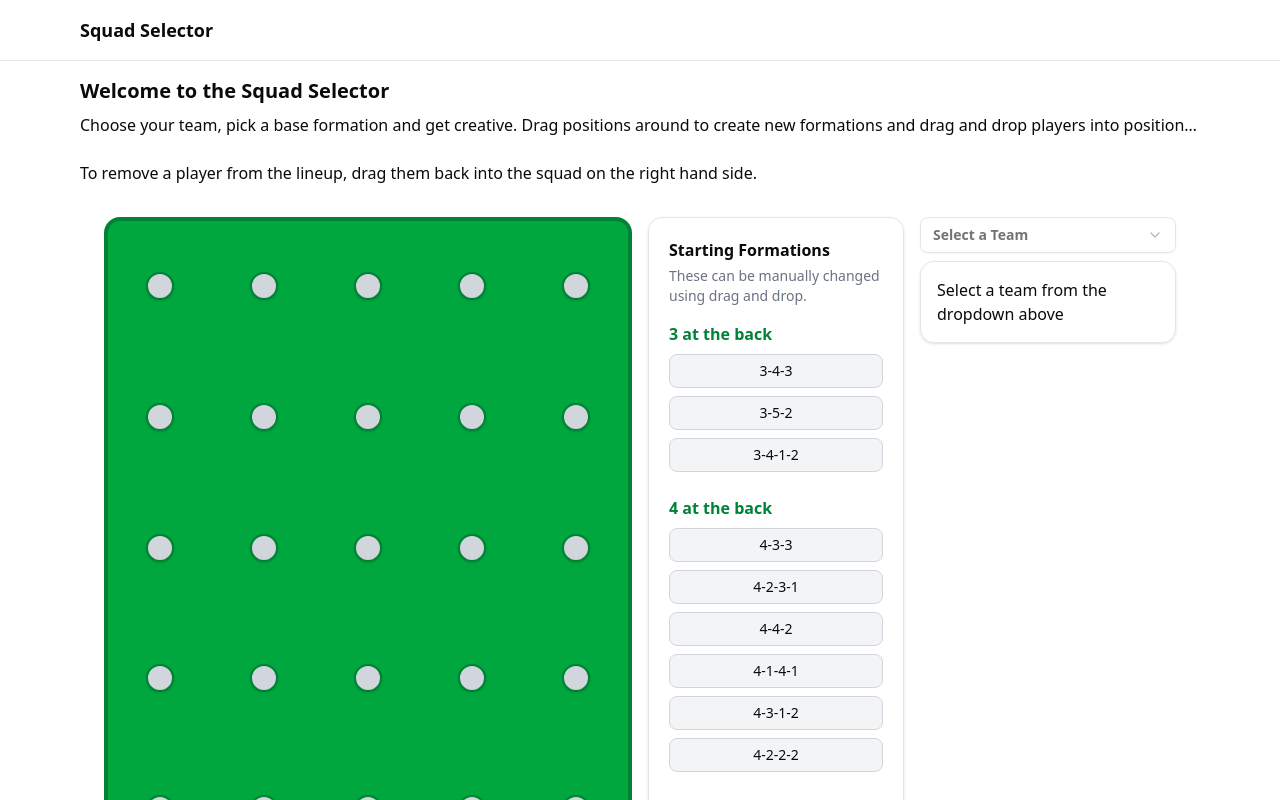
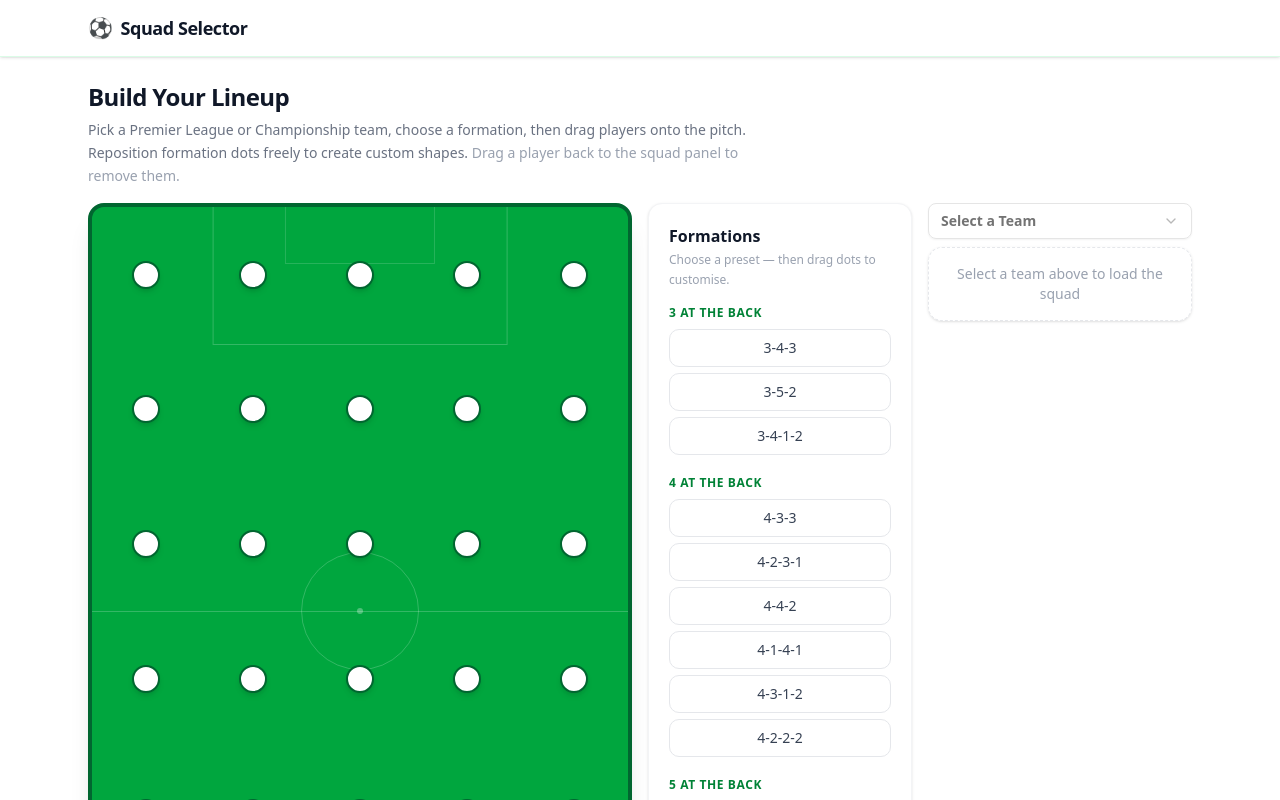
Before and after one commit to Andy1871/Team-Selector, a Next.js app: page / in a window 1280 px wide. Shown: the top 800 px of the page. Built offline with nearby package versions, Linux system fonts and the light colour scheme.

Commit message:
Redoing some aesthetics, improved readme

```diff
--- a/src/app/layout.tsx
+++ b/src/app/layout.tsx
@@ -14,8 +14,8 @@ const geistMono = Geist_Mono({
 });
 
 export const metadata: Metadata = {
-  title: "Team Selector App",
-  description: "Generated by create next app",
+  title: "Squad Selector — Football Lineup Builder",
+  description: "Build tactical lineups for Premier League and Championship teams. Drag-and-drop players onto the pitch, choose formations, and customise positions freely.",
 };
 
 export default function RootLayout({
@@ -29,7 +29,7 @@ export default function RootLayout({
         className={`${geistSans.variable} ${geistMono.variable} antialiased`}
       >
         <Navbar />
-        <main className="max-w-6xl mx-auto p-4">{children}</main>
+        <main className="max-w-6xl mx-auto px-4 sm:px-6 py-4">{children}</main>
       </body>
     </html>
   );
--- a/src/app/page.tsx
+++ b/src/app/page.tsx
@@ -37,7 +37,7 @@ function SquadCanvas() {
         - Small screens: Pitch full width, then formations + squad side-by-side
         - Large screens: 4 columns (pitch spans 2), formations col 3, squad col 4
       */}
-      <div className="grid grid-cols-1 lg:grid-cols-4 gap-4 p-4 sm:p-6">
+      <div className="grid grid-cols-1 lg:grid-cols-4 gap-3 sm:gap-4">
         {/* Pitch */}
         <div className="flex flex-col items-center lg:col-span-2">
           <Pitch activeId={activeId} />
@@ -69,8 +69,8 @@ function SquadCanvas() {
 
       <DragOverlay>
         {activeId ? (
-          // ✅ bigger overlay dot to match pitch dot size
-          <div className="w-7 h-7 rounded-full border-2 border-green-700 bg-gray-300 shadow" />
+          // overlay dot matches pitch dot
+          <div className="w-7 h-7 rounded-full border-2 border-green-800 bg-white shadow-lg ring-2 ring-green-300/40" />
         ) : null}
       </DragOverlay>
     </DndContext>
@@ -97,14 +97,14 @@ export default function Home() {
     <SquadProvider>
       <FormationGeometryProvider>
         <AssignmentProvider>
-          <div className="mb-2">
-            <h1 className="font-semibold text-xl mb-2">Welcome to the Squad Selector</h1>
-            <p>
-              Choose your team, pick a base formation and get creative. Drag positions around to
-              create new formations and drag and drop players into position…
-              <br />
-              <br />
-              To remove a player from the lineup, drag them back into the squad on the right hand side.
+          <div className="mb-4 pt-2">
+            <h1 className="font-bold text-2xl tracking-tight text-gray-900 mb-1.5">
+              Build Your Lineup
+            </h1>
+            <p className="text-sm text-gray-500 max-w-2xl leading-relaxed">
+              Pick a Premier League or Championship team, choose a formation, then drag players onto the pitch.
+              Reposition formation dots freely to create custom shapes.{" "}
+              <span className="text-gray-400">Drag a player back to the squad panel to remove them.</span>
             </p>
           </div>
           <SquadCanvas />
--- a/src/components/Navbar.tsx
+++ b/src/components/Navbar.tsx
@@ -17,10 +17,11 @@ export default function Navbar() {
   // };
 
   return (
-    <nav className="border-b bg-white/80 backdrop-blur sticky top-0 z-50">
-      <div className="max-w-6xl mx-auto flex items-center justify-between p-4">
-        <Link href="/" className="font-semibold text-lg">
-          Squad Selector
+    <nav className="border-b border-green-100 bg-white/90 backdrop-blur-md sticky top-0 z-50 shadow-sm">
+      <div className="max-w-6xl mx-auto flex items-center justify-between px-4 sm:px-6 h-14">
+        <Link href="/" className="flex items-center gap-2 font-bold text-lg tracking-tight text-gray-900 hover:text-green-700 transition-colors">
+          <span className="text-xl leading-none">⚽</span>
+          <span>Squad Selector</span>
         </Link>
         {/* <div className="flex items-center gap-4">
           {user ? (
--- a/src/components/Pitch.tsx
+++ b/src/components/Pitch.tsx
@@ -43,8 +43,8 @@ function DraggableDot({
     >
       <div
         className={[
-          "w-7 h-7 rounded-full border-2 border-green-700 bg-gray-300 shadow",
-          isDragging ? "opacity-70 scale-105" : "",
+          "w-7 h-7 rounded-full border-2 border-green-800 bg-white shadow-md transition-transform",
+          isDragging ? "opacity-60 scale-110" : "",
         ].join(" ")}
       />
     </div>
@@ -120,7 +120,26 @@ export default function Pitch({ activeId }: { activeId: string | null }) {
   };
 
   return (
-    <div className="relative w-full max-w-4xl aspect-2/3 rounded-2xl border-4 border-green-700 overflow-hidden bg-green-600">
+    <div className="relative w-full max-w-4xl aspect-2/3 rounded-2xl border-4 border-green-800 overflow-hidden bg-green-600 shadow-xl">
+
+      {/* Pitch markings — purely decorative */}
+      <div className="absolute inset-0 pointer-events-none overflow-hidden">
+        {/* Center line */}
+        <div className="absolute top-1/2 left-0 right-0 h-px bg-white/20" />
+        {/* Center circle */}
+        <div className="absolute top-1/2 left-1/2 -translate-x-1/2 -translate-y-1/2 w-[22%] aspect-square rounded-full border border-white/20" />
+        {/* Center spot */}
+        <div className="absolute top-1/2 left-1/2 -translate-x-1/2 -translate-y-1/2 w-1.5 h-1.5 rounded-full bg-white/30" />
+        {/* Top penalty area */}
+        <div className="absolute top-0 left-1/2 -translate-x-1/2 w-[55%] h-[17%] border-b border-l border-r border-white/20" />
+        {/* Bottom penalty area */}
+        <div className="absolute bottom-0 left-1/2 -translate-x-1/2 w-[55%] h-[17%] border-t border-l border-r border-white/20" />
+        {/* Top 6-yard box */}
+        <div className="absolute top-0 left-1/2 -translate-x-1/2 w-[28%] h-[7%] border-b border-l border-r border-white/15" />
+        {/* Bottom 6-yard box */}
+        <div className="absolute bottom-0 left-1/2 -translate-x-1/2 w-[28%] h-[7%] border-t border-l border-r border-white/15" />
+      </div>
+
       <div className="absolute inset-0 grid grid-cols-5 grid-rows-6">
         {Array.from({ length: grid.rows * grid.cols }).map((_, i) => {
           const row = Math.floor(i / grid.cols) + 1;
@@ -136,7 +155,7 @@ export default function Pitch({ activeId }: { activeId: string | null }) {
                   className="absolute top-1/2 left-1/2 -translate-x-1/2 -translate-y-1/2 pointer-events-none"
                   aria-hidden
                 >
-                  <div className="w-7 h-7 rounded-full border-2 border-green-700/40 bg-gray-300/30" />
+                  <div className="w-7 h-7 rounded-full border border-white/30 bg-white/10" />
                 </div>
               )}
 
@@ -156,7 +175,7 @@ export default function Pitch({ activeId }: { activeId: string | null }) {
                         xClasses(row, col),
                       ].join(" ")}
                     >
-                      <span className="px-1.5 py-0.5 rounded bg-white/80">
+                      <span className="px-1.5 py-0.5 rounded-md bg-white/90 shadow-sm text-gray-900 font-semibold whitespace-nowrap">
                         {playersById[assignments[dot.id] as number]?.name ??
                           assignments[dot.id]}
                       </span>
--- a/src/components/PlayerList.tsx
+++ b/src/components/PlayerList.tsx
@@ -33,16 +33,23 @@ function PlayerRow({ p }: { p: Player }) {
       ref={setNodeRef}
       {...attributes}
       {...listeners}
-      className="flex items-center justify-between cursor-grab active:cursor-grabbing"
+      className="flex items-center justify-between py-1.5 px-2 -mx-2 rounded-lg cursor-grab active:cursor-grabbing hover:bg-green-50 transition-colors"
       style={style}
       data-player-id={p.id}
       data-player-pos={p.position ?? ""}
     >
-      <span>{p.name}</span>
-      <span className="text-xs text-muted-foreground">{p.number ?? "—"}</span>
+      <span className="text-sm text-gray-800 truncate">{p.name}</span>
+      <span className="text-xs font-mono bg-gray-100 text-gray-500 px-1.5 py-0.5 rounded ml-2 shrink-0">{p.number ?? "—"}</span>
     </li>
   );
 }
+
+const BUCKET_BADGE: Record<string, string> = {
+  GK:  "bg-yellow-100 text-yellow-800",
+  DEF: "bg-blue-100  text-blue-800",
+  MID: "bg-green-100 text-green-800",
+  FWD: "bg-red-100   text-red-800",
+};
 
 // Droppable bucket
 function BucketSection({
@@ -59,10 +66,15 @@ function BucketSection({
   const { setNodeRef } = useDroppable({ id: `bucket:${code}` });
   return (
     <section ref={setNodeRef} className="mt-4 first:mt-0">
-      <h3 className="font-semibold text-green-700">
-        {title}{" "}
-        <span className="text-sm text-muted-foreground">({count})</span>
-      </h3>
+      <div className="flex items-center gap-2 mb-1">
+        <span className={`text-[10px] font-bold px-1.5 py-0.5 rounded ${BUCKET_BADGE[code]}`}>
+          {code}
+        </span>
+        <h3 className="font-semibold text-sm text-gray-700">
+          {title}
+        </h3>
+        <span className="text-xs text-muted-foreground ml-auto">({count})</span>
+      </div>
       {children}
     </section>
   );
@@ -116,22 +128,22 @@ export default function PlayerList() {
 
   if (!selectedTeamId) {
     return (
-      <div className="border rounded-xl p-4 shadow-sm">
-        <h5>Select a team from the dropdown above</h5>
+      <div className="border border-dashed border-gray-200 rounded-xl p-4 shadow-sm text-center">
+        <p className="text-sm text-gray-400">Select a team above to load the squad</p>
       </div>
     );
   }
   if (loading) {
     return (
-      <div className="border rounded-xl p-4 shadow-sm">
-        <h5>Loading {selectedTeamName ?? "team"} squad…</h5>
+      <div className="border rounded-xl p-4 shadow-sm text-center">
+        <p className="text-sm text-gray-500 animate-pulse">Loading {selectedTeamName ?? "team"} squad…</p>
       </div>
     );
   }
   if (err) {
     return (
-      <div className="border rounded-xl p-4 shadow-sm text-red-600">
-        <h5>{err}</h5>
+      <div className="border border-red-200 rounded-xl p-4 shadow-sm text-center">
+        <p className="text-sm text-red-500">{err}</p>
       </div>
     );
   }
@@ -163,7 +175,7 @@ export default function PlayerList() {
   };
 
   return (
-    <div ref={setAutoRef} className="border rounded-xl p-4 shadow-sm">
+    <div ref={setAutoRef} className="border border-gray-100 rounded-xl p-4 shadow-sm bg-white">
       <BucketSection title="Goalkeepers" code="GK" count={filtered.GK.length}>
         {filtered.GK.length === 0 ? (
           <p className="text-sm text-muted-foreground mt-2">None</p>
--- a/src/components/StartingFormations.tsx
+++ b/src/components/StartingFormations.tsx
@@ -71,27 +71,27 @@ export default function StartingFormations() {
   };
 
   return (
-    <div className="border rounded-xl p-5 flex-1 shadow-sm">
-      <h3 className="font-semibold mb-1">Starting Formations</h3>
-      <p className="text-sm text-gray-500 mb-4">
-        These can be manually changed using drag and drop.
+    <div className="border border-gray-100 rounded-xl p-4 sm:p-5 flex-1 shadow-sm bg-white">
+      <h3 className="font-semibold text-gray-900 mb-0.5">Formations</h3>
+      <p className="text-xs text-gray-400 mb-4 leading-relaxed">
+        Choose a preset — then drag dots to customise.
       </p>
 
       {startingFormations.map((group, i) => (
-        <div key={i} className="mb-6">
-          <h4 className="font-bold text-green-700 mb-2">{group.title}</h4>
-          <div className="flex flex-col gap-2">
+        <div key={i} className="mb-5">
+          <h4 className="text-xs font-bold text-green-700 uppercase tracking-wider mb-2">{group.title}</h4>
+          <div className="flex flex-col gap-1.5">
             {group.formations.map((f: string, j: number) => {
               const isActive = f === selectedKey;
               return (
                 <button
                   key={j}
                   onClick={() => pickFormation(f as FormationKey)}
-                  className={`py-1.5 rounded-md border text-sm font-medium transition-colors
+                  className={`py-2 rounded-lg border text-sm font-medium transition-all
                     ${
                       isActive
-                        ? "border-green-700 bg-yellow-200"
-                        : "border-gray-300 bg-gray-100 hover:bg-gray-200 hover:border-gray-400"
+                        ? "border-green-600 bg-green-50 text-green-800 shadow-sm"
+                        : "border-gray-200 bg-white hover:bg-gray-50 hover:border-gray-300 text-gray-700"
                     }`}
                 >
                   {f}
```
Also changed, not shown: 1 other file (tests, documents, lock files or other folders).
